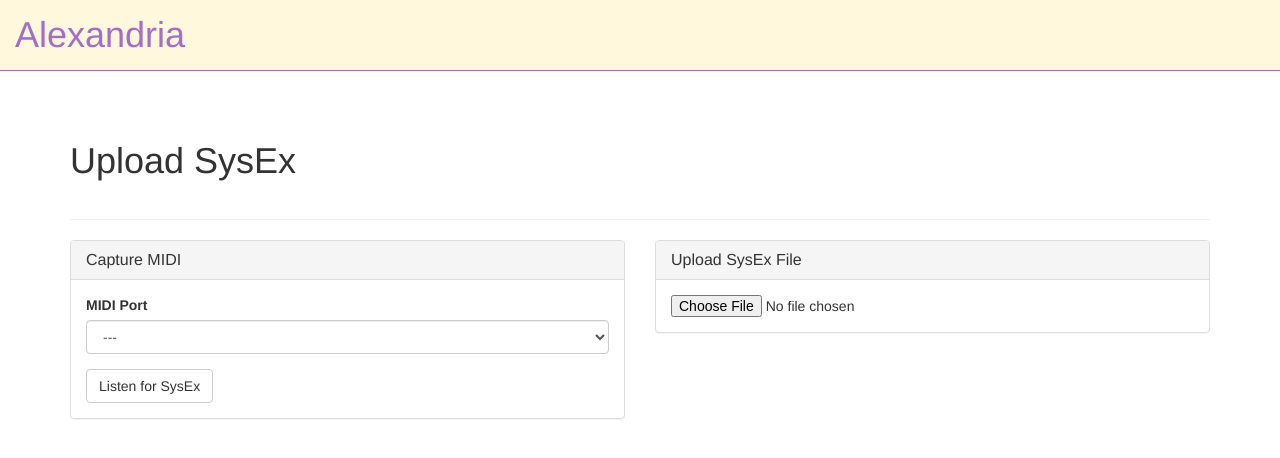
After one commit to udbhav/alexandria, a Django app: page /librarian/import-sysex/ in a window 1280 px wide. The commit adds this page. Shown: the top 458 px of the page. Run offline with Django 3.2, Linux system fonts and the light colour scheme; the visitor is signed in with stand-in values (Sample User, id 1); some libraries are stand-ins or nearby versions.

Commit message:
import with files as well

```diff
--- a/src/alexandria/templates/base.html
+++ b/src/alexandria/templates/base.html
@@ -13,8 +13,8 @@
     <title>Alexandria</title>
   </head>
   <body>
+    <header><h1><a href="/">Alexandria</a></h1></header>
     <div class="container">
-      <h1>Alexandria</h1>
       {% block content %}{% endblock %}
     </div>
   </body>
--- /dev/null
+++ b/src/librarian/templates/librarian/import_sysex.html
@@ -0,0 +1,6 @@
+{% extends "base.html" %}
+
+{% block content %}
+<div class="page-header"><h1 class="gutter-bottom">Upload SysEx</h1></div>
+<div class="import-sysex"></div>
+{% endblock %}
--- a/src/librarian/urls.py
+++ b/src/librarian/urls.py
@@ -5,7 +5,7 @@ from librarian import views
 
 urlpatterns = patterns(
     '',
-    url(r'^upload-sysex/$',
-        login_required(views.UploadSysExView.as_view()), {},
-        name='librarian_upload_sysex'),
+    url(r'^import-sysex/$',
+        login_required(views.ImportSysExView.as_view()), {},
+        name='librarian_import_sysex'),
 )
--- a/src/librarian/views.py
+++ b/src/librarian/views.py
@@ -5,6 +5,6 @@ from django.views.generic.edit import FormView
 class AppView(TemplateView):
     template_name = "librarian/app.html"
 
-class UploadSysExView(TemplateView):
-    template_name = "librarian/upload_sysex.html"
+class ImportSysExView(TemplateView):
+    template_name = "librarian/import_sysex.html"
     pass
--- a/src/static/css/styles.css
+++ b/src/static/css/styles.css
@@ -1,19 +1,21 @@
 body {
-  background: cornsilk; }
+  background: white; }
 
 .gutter-top {
   margin-top: 30px; }
 
-.patch {
-  background: white;
-  padding: 15px;
-  border: 1px solid #333;
-  margin-bottom: 15px; }
-  .patch.active {
-    background: #333;
-    color: white; }
-
-.machine-patches h3 {
+.gutter-bottom {
   margin-bottom: 30px; }
 
+a, a:hover, a:active {
+  color: #A26ECE; }
+
+header {
+  background: cornsilk;
+  border-bottom: 1px solid #A26ECE;
+  margin-bottom: 30px;
+  padding: 15px; }
+  header h1 {
+    margin: 0; }
+
 /*# sourceMappingURL=styles.css.map */
--- a/src/static/css/styles.scss
+++ b/src/static/css/styles.scss
@@ -1,6 +1,6 @@
-$bg: cornsilk;
-$bg_2: white;
-$primary: #333;
+$bg: white;
+$bg_2: cornsilk;
+$primary: #A26ECE;
 $border: 1px solid $primary;
 $gutter: 30px;
 
@@ -12,18 +12,16 @@ body {
   margin-top: $gutter;
 }
 
-.patch {
-  background: $bg_2;
-  padding: $gutter/2;
-  border: $border;
-  margin-bottom: $gutter/2;
-
-  &.active {
-    background: $primary;
-    color: $bg_2;
-  }
+.gutter-bottom {
+  margin-bottom: $gutter;
 }
 
-.machine-patches {
-  h3 { margin-bottom: $gutter; }
+a, a:hover, a:active { color: $primary; }
+
+header {
+  background: $bg_2;
+  border-bottom: $border;
+  margin-bottom: $gutter;
+  padding: $gutter/2;
+  h1 { margin: 0; }
 }
--- a/src/static/js/scripts.js
+++ b/src/static/js/scripts.js
@@ -63,14 +63,14 @@
     return parseInt(this.pad((value).toString(2), 8).slice(start, end), 2);
   };
 
-  YamahaDX7.prototype.parseSysEx = function(message) {
+  YamahaDX7.prototype.parseSysEx = function(bytes) {
     // parse bank
     var self = this, data = [],
         presets = Array.apply(null, Array(32)).map(function (_, i) {return i;}),
         operators = Array.apply(null, Array(6)).map(function (_, i) {return i;});
 
     presets.forEach(function(i) {
-      var patch_data = message.data.slice(6+i*128,134+i*128);
+      var patch_data = bytes.slice(6+i*128,134+i*128);
       var preset = {
         operators: []
       };
@@ -136,7 +136,7 @@
     // console.log(message.data.slice(16,32));
   };
 
-  var UploadSysEx = React.createClass({
+  var ImportSysEx = React.createClass({
     getInitialState: function() {
       return {inputs: [], midi: false, listen: false, patches: []};
     },
@@ -147,12 +147,41 @@
       return React.createElement(
         'div', {}
         , React.createElement(
-          MIDIDeviceSelector, {
-            onChange: this.selectMIDIInput,
-            inputs: this.state.inputs
-          })
-        , React.createElement(
-          ReceiveToggle, {onClick: this.toggleMIDIListen})
+          'div', {className: 'row'}
+          , React.createElement(
+            'div', {className: 'col-sm-6'}
+            , React.createElement(
+              'div', {className: 'panel panel-default'}
+              , React.createElement(
+                'div', {className: 'panel-heading'}
+                , React.createElement('h3', {className: 'panel-title'}, 'Capture MIDI')
+              )
+              , React.createElement(
+                'div', {className: 'panel-body'}
+                , React.createElement(
+                  MIDIDeviceSelector, {
+                    onChange: this.selectMIDIInput,
+                    inputs: this.state.inputs})
+                , React.createElement(
+                  ReceiveToggle, {onClick: this.toggleMIDIListen})
+              )
+            )
+          )
+          , React.createElement(
+            'div', {className: 'col-sm-6'}
+            , React.createElement(
+              'div', {className: 'panel panel-default'}
+              , React.createElement(
+                'div', {className: 'panel-heading'}
+                , React.createElement('h3', {className: 'panel-title'}, 'Upload SysEx File')
+              )
+              , React.createElement(
+                'div', {className: 'panel-body'}
+                , React.createElement(SysExFileReader, {onFileLoad: this.onFileLoad})
+              )
+            )
+          )
+        )
         , (this.state.patches.length != 0 && React.createElement(
           MachinePatchManager, {
             machine: this.state.machine,
@@ -171,6 +200,27 @@
       }
     },
 
+    parseSysEx: function(bytes) {
+      var selected_machine = this.machines.filter(function(m) {
+        return bytes.slice(1,m.sysex_header.length+1).equals(m.sysex_header);
+      });
+      var machine = selected_machine.length ? selected_machine[0] : false;
+      if (machine) {
+          var parsing_machine = new machine.machine(),
+              patches = parsing_machine.parseSysEx(bytes),
+              new_patches;
+
+          if (patches.length) {
+            if (this.state.machine && this.state.machine.machine_name != machine.machine_name) {
+              new_patches = patches;
+            } else {
+              new_patches = this.state.patches.concat(patches);
+            }
+            this.setState({machine: machine, patches: new_patches});
+          }
+      }
+    },
+
     onMIDISuccess: function(midi) {
       this.setState({
         midi: midi,
@@ -185,16 +235,7 @@
     onMIDIMessage: function(message) {
       // only process sysex midi messages
       if (this.state.listen && message.data[0] == 240) {
-        var selected_machine = this.machines.filter(function(m) {
-          return message.data.slice(1,m.sysex_header.length+1).equals(m.sysex_header);
-        });
-        if (selected_machine.length) {
-          var machine = new selected_machine[0].machine();
-          var patches = machine.parseSysEx(message);
-          if (patches.length) {
-            this.setState({machine: selected_machine[0], patches: patches});
-          }
-        }
+        this.parseSysEx(message.data);
       }
     },
 
@@ -211,6 +252,12 @@
           v.onmidimessage = null;
         }
       });
+    },
+
+    onFileLoad: function(bytes) {
+      if (bytes[0] == 65533) {
+        this.parseSysEx(bytes);
+      }
     },
 
     machines: [
@@ -232,17 +279,13 @@
       var self = this;
       var patches = this.props.patches.map(function(p) {
         return React.createElement(
-          Patch, {patch: p, onClick: self.onPatchClick});
+          Patch, {patch: p});
       });
       return React.createElement(
         'div', {'className': 'gutter-top machine-patches'}
         , React.createElement('h3', {}, this.props.machine.name)
         , React.createElement('div', {className: 'row'}, patches)
       );
-    },
-
-    onPatchClick: function(patch_pk) {
-      this.props.onPatchClick(patch_pk, this.props.machine.machine_name);
     }
   });
 
@@ -252,13 +295,10 @@
     },
 
     render: function() {
-      var cls = 'patch';
-      if (this.state.selected) cls += ' active';
-
       return React.createElement(
         'div', {className: 'col-xs-6 col-sm-4 col-md-3 col-lg-2'}
         , React.createElement(
-          'div', {className: cls, onClick: this.onClick},
+          'div', {className: 'patch', onClick: this.onClick},
           this.props.patch.name)
       );
     },
@@ -316,9 +356,34 @@
     }
   });
 
+  var SysExFileReader = React.createClass({
+    render: function() {
+      return React.createElement(
+        'div', {}
+        , React.createElement(
+          'input', {type: 'file', ref: 'file_input', onChange: this.onFileInputChange})
+      );
+    },
+
+    onFileInputChange: function() {
+      var self = this, el = ReactDOM.findDOMNode(this.refs.file_input),
+          reader = new FileReader();
+
+      reader.onload = function(e) {
+        // convert to byte array
+        var bytes = [];
+        for (var i = 0; i < e.target.result.length; ++i) {
+          bytes.push(e.target.result.charCodeAt(i));
+        }
+        self.props.onFileLoad(bytes);
+      };
+      reader.readAsText(el.files[0]);
+    }
+  });
+
   $(document).ready(function() {
     ReactDOM.render(
-      React.createElement(UploadSysEx),
-      $(".upload-sysex")[0]);
+      React.createElement(ImportSysEx),
+      $(".import-sysex")[0]);
   });
 })(jQuery);
```
Also changed, not shown: README.md, 1 other file.
